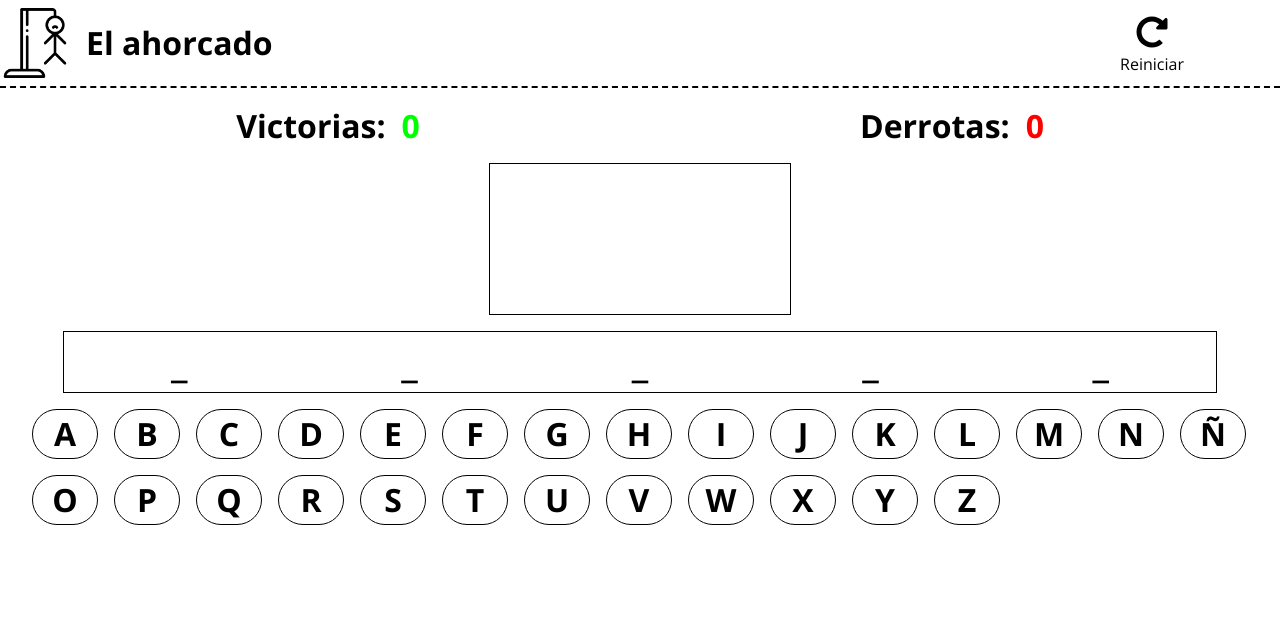
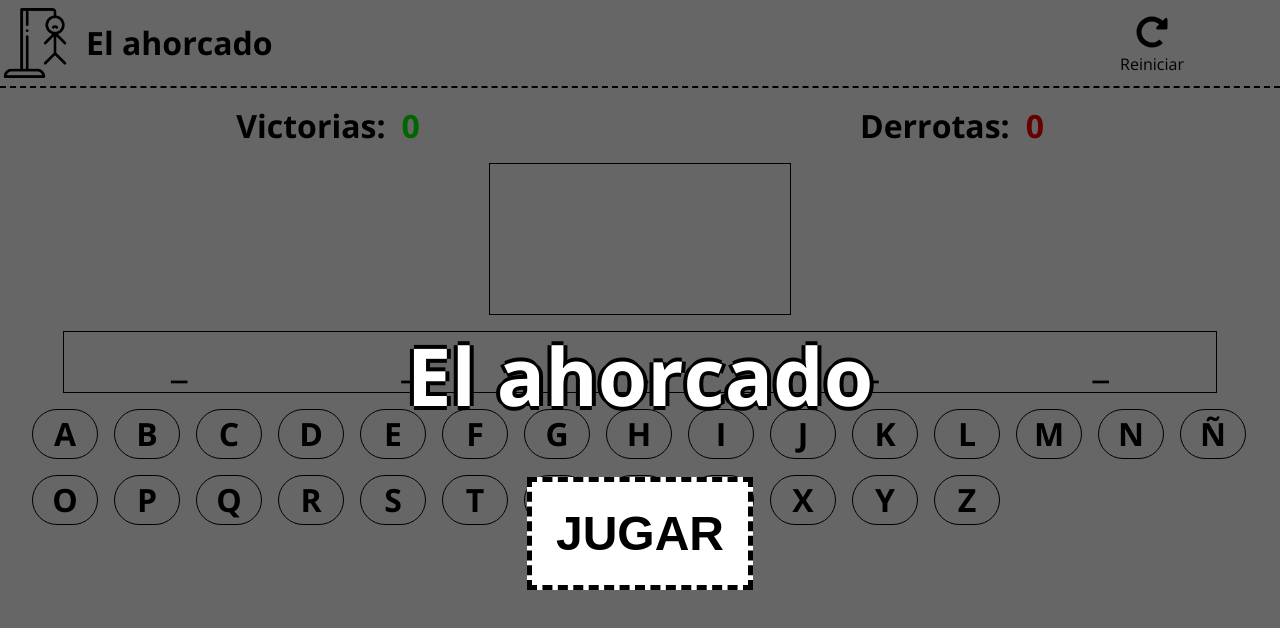
Before and after one commit to aresinodev/el_ahorcado_vue, a Vue app: page / in a window 1280 px wide. Shown: the top 628 px of the page. Built offline with nearby package versions, Linux system fonts and the light colour scheme.

Commit message:
Commit #2 21/01/2020
- No me acuerdo lo que he cambiado.

```diff
--- a/src/App.vue
+++ b/src/App.vue
@@ -1,5 +1,6 @@
 <template>
 	<div>
+		<app-init v-if="showInit" @beginGame="beginGame"></app-init>
 		<app-popup v-if="showPopup" :title="title" :subtitle="subtitle" :error="error"></app-popup>
 
 		<div id="app">
@@ -19,6 +20,9 @@ import Picture from "@/components/Picture";
 import Word from "@/components/Word";
 import Keyboard from "@/components/Keyboard";
 import InfoPopup from "@/components/InfoPopup";
+import Init from "@/components/Init";
+
+import words from "./words";
 
 export default {
 	name: "app",
@@ -28,7 +32,8 @@ export default {
 		"app-picture": Picture,
 		"app-word": Word,
 		"app-keyboard": Keyboard,
-		"app-popup": InfoPopup
+		"app-popup": InfoPopup,
+		"app-init": Init
 	},
 	data() {
 		return {
@@ -38,11 +43,13 @@ export default {
 			defeats: 0,
 			errors: 0,
 			showPopup: false,
+			showInit: false,
 			error: false,
 			title: "",
 			subtitle: "",
 			wordOfMouth: "coche",
-			errorNumber: 0
+			errorNumber: 0,
+			words: null
 		};
 	},
 	methods: {
@@ -69,7 +76,14 @@ export default {
 			this.error = false;
 			this.wins += 1;
 			this.showPopup = true;
+		},
+		beginGame: function() {
+			// TODO: Reseteamos variables, obtenemos la palabra y ocultamos la pantalla de inicio.
 		}
+	},
+	created() {
+		this.words = words.words;
+		this.showInit = true;
 	}
 };
 </script>
--- a/src/components/InfoPopup.vue
+++ b/src/components/InfoPopup.vue
@@ -7,9 +7,9 @@
 			<div class="content-subtitle">
 				<span class="text">{{ subtitle }}</span>
 				<div class="actions">
-                    <button v-if="!error" type="button">{{ $t("infoPopup.newWord") }}</button>
-                    <button v-else type="button">{{ $t("infoPopup.newGame") }}</button>
-                    <button type="button">{{ $t("infoPopup.finish") }}</button>
+					<button v-if="!error" type="button" @click="newWord()">{{ $t("infoPopup.newWord") }}</button>
+					<button v-else type="button" @click="newGame()">{{ $t("infoPopup.newGame") }}</button>
+					<button type="button" @click="finishGame()">{{ $t("infoPopup.finish") }}</button>
 				</div>
 			</div>
 		</div>
@@ -18,7 +18,7 @@
 
 <script lang="js">
 export default {
-    name: 'InfoPopup',
+	name: "InfoPopup",
 	props: {
 		title: {
 			type: String,
@@ -38,11 +38,20 @@ export default {
 		}
 	},
 	data() {
-        return {
-
+			return {}
+	},
+	methods: {
+		newWord: function() {
+			// TODO: Emitir evento que genera una nueva palabra para adivinar.
+		},
+		newGame: function() {
+			// TODO: Emitir evento que genera una nueva palabra y reinicia todas las variables como si empezara una nueva partida.
+		},
+		finishGame: function() {
+			// TODO: Emitir evento que reinicia todo y mostrará la pantalla emergente de comienzo de la partida.
 		}
 	},
-}
+};
 </script>
 
 <style lang="scss" scoped>
--- /dev/null
+++ b/src/components/Init.vue
@@ -0,0 +1,57 @@
+<template lang="html">
+	<div class="init-container">
+		<span class="title">{{ $t("init.title") }}</span>
+		<button class="play" type="button">{{ $t("init.play") }}</button>
+	</div>
+</template>
+
+<script lang="js">
+export default {
+	name: "Init",
+	data() {
+			return {}
+	},
+	methods: {
+		beginGame: function() {
+			this.$emit("beginGame");
+		}
+	},
+};
+</script>
+
+<style lang="scss" scoped>
+@import "../styles/_variables.scss";
+
+.init-container {
+  width: 100vw;
+  height: 100vh;
+  display: flex;
+  flex-direction: column;
+	justify-content: flex-start;
+  align-items: center;
+  background: rgba(0, 0, 0, 0.6);
+  position: fixed;
+	z-index: 9999;
+
+	.title {
+		padding-top: 4em;
+		color: get-color("white");
+		font-weight: bold;
+		font-size: 5rem;
+		text-shadow: -4px 0 black, 0 4px black, 4px 0 black, 0 -4px black;
+	}
+
+	.play {
+		border: 5px dashed get-color("black");
+		background-color: get-color("white");
+		color: get-color("black");
+		text-transform: uppercase;
+		font-weight: bold;
+		font-size: 3em;
+		margin-top: 1em;
+		cursor: pointer;
+		outline: none;
+		padding: .5em;
+	}
+}
+</style>
--- a/src/components/Picture.vue
+++ b/src/components/Picture.vue
@@ -21,6 +21,10 @@ export default {
 				let ctx = canvas.getContext("2d");
 
 				switch (piece) {
+					case 0:
+						ctx.clearRect(0, 0, canvas.width, canvas.height);
+						break;
+
 					case 1:
 						// Línea 1
 						ctx.beginPath();
--- a/src/plugins/i18n.js
+++ b/src/plugins/i18n.js
@@ -21,7 +21,11 @@ const messages = {
       finish: "Finalizar",
       newWord: "Nueva palabra",
       newGame: "Nueva partida"
-    }
+		},
+		init: {
+			title: "El ahorcado",
+			play: "Jugar"
+		}
   },
   en: {
     header: {
--- /dev/null
+++ b/src/words.js
@@ -0,0 +1,45 @@
+const words = [
+	"coche",
+	"edificio",
+	"balon",
+	"bicicleta",
+	"canoa",
+	"barco",
+	"verdura",
+	"alimento",
+	"farmacia",
+	"lenguaje",
+	"agua",
+	"neumatico",
+	"rueda",
+	"reloj",
+	"pantalon",
+	"camiseta",
+	"mochila",
+	"extensiones",
+	"mesa",
+	"ordenador",
+	"maceta",
+	"cocina",
+	"television",
+	"videoconsola",
+	"aceituna",
+	"pantano",
+	"platano",
+	"isosceles",
+	"inadecuado",
+	"dromedario",
+	"camello",
+	"mariposa",
+	"lentejuela",
+	"guisante",
+	"huella",
+	"horno",
+	"pan",
+	"dedo",
+	"pierna",
+	"brazo",
+	"ojo"
+];
+
+export default { words };
```
Lines whose indentation alone changed are shown as unchanged.
